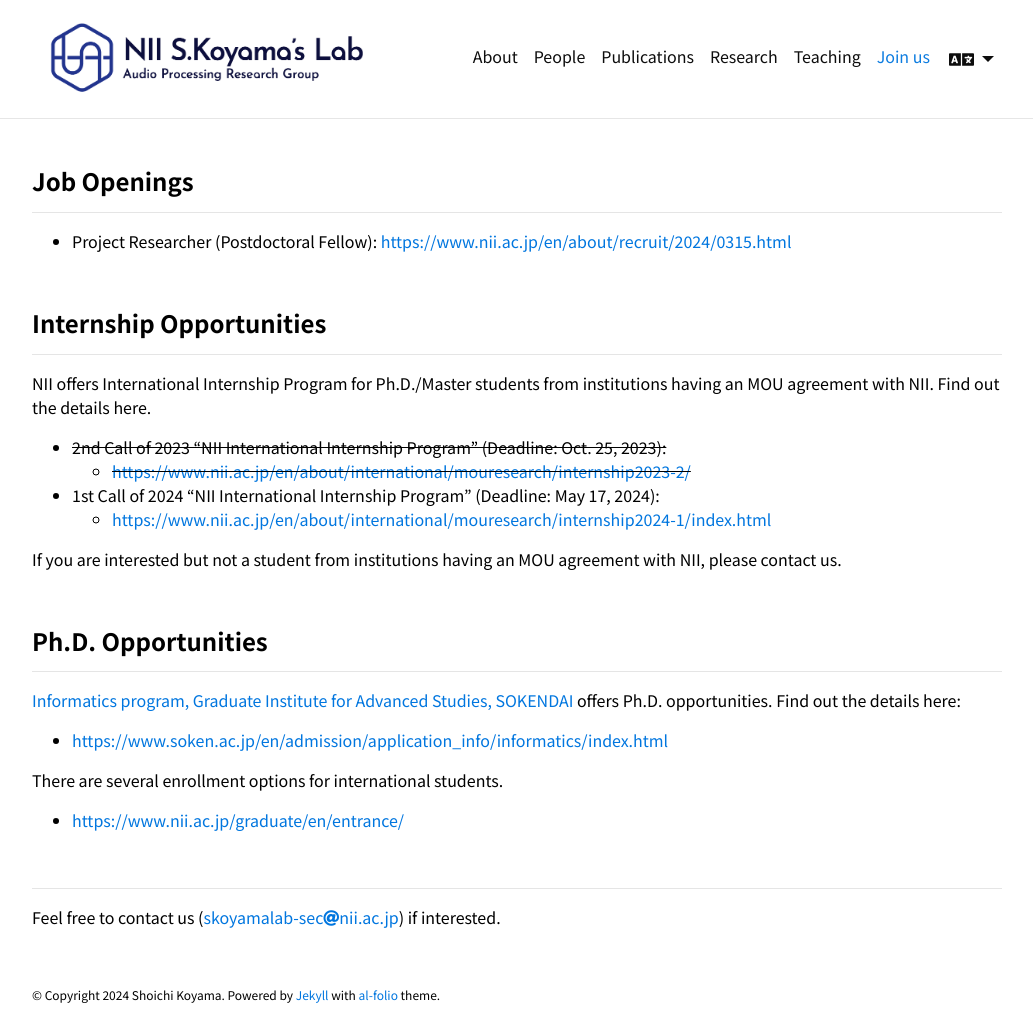
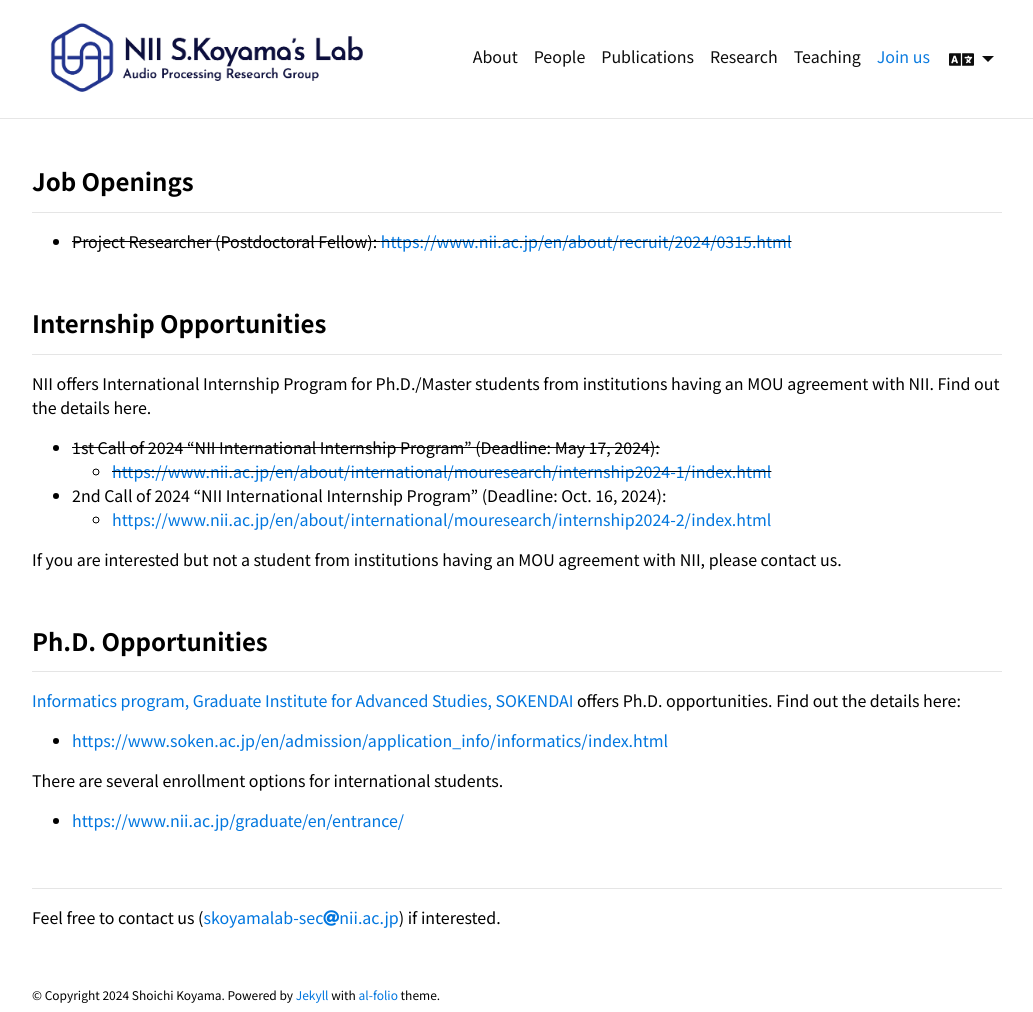
Before and after one commit to skoyamalab/skoyamalab.github.io, a Jekyll site: the page built from _pages/recruitment.md, in a window 1280 px wide and 1012 px high. Shown: the whole window, without its empty margins (123-1156 px from the left). Built offline with Jekyll 4.4.1, drawn with Linux system fonts in a browser that asks for light colours; full-size pictures stand in for the smaller copies a plugin makes; comment, search, counter and statistics services are not loaded; a style sheet for code colours, icons or effects is not loaded.

Commit message:
modified recruitment

```diff
--- a/_pages/recruitment.md
+++ b/_pages/recruitment.md
@@ -12,7 +12,7 @@ nav_order: 5
 
 ---
 
-- Project Researcher (Postdoctoral Fellow): [https://www.nii.ac.jp/en/about/recruit/2024/0315.html](https://www.nii.ac.jp/en/about/recruit/2024/0315.html)
+- ~~Project Researcher (Postdoctoral Fellow): [https://www.nii.ac.jp/en/about/recruit/2024/0315.html](https://www.nii.ac.jp/en/about/recruit/2024/0315.html)~~
 
 <br />
 
@@ -22,10 +22,10 @@ nav_order: 5
 
 NII offers International Internship Program for Ph.D./Master students from institutions having an MOU agreement with NII. Find out the details here.
 
-- ~~2nd Call of 2023 "NII International Internship Program" (Deadline: Oct. 25, 2023):~~
-    - ~~[https://www.nii.ac.jp/en/about/international/mouresearch/internship2023-2/](https://www.nii.ac.jp/en/about/international/mouresearch/internship2023-2/)~~
-- 1st Call of 2024  "NII International Internship Program" (Deadline: May 17, 2024):
-    - [https://www.nii.ac.jp/en/about/international/mouresearch/internship2024-1/index.html](https://www.nii.ac.jp/en/about/international/mouresearch/internship2024-1/index.html)
+- ~~1st Call of 2024  "NII International Internship Program" (Deadline: May 17, 2024):~~
+    - ~~[https://www.nii.ac.jp/en/about/international/mouresearch/internship2024-1/index.html](https://www.nii.ac.jp/en/about/international/mouresearch/internship2024-1/index.html)~~
+- 2nd Call of 2024  "NII International Internship Program" (Deadline: Oct. 16, 2024):
+    - [https://www.nii.ac.jp/en/about/international/mouresearch/internship2024-2/index.html](https://www.nii.ac.jp/en/about/international/mouresearch/internship2024-2/index.html)
 
 If you are interested but not a student from institutions having an MOU agreement with NII, please contact us.
 
```
Also changed, not shown: _news/announcement20240827.md (added, +9 -0 lines), _news/announcement20240902.md (added, +22 -0 lines), _news_ja/announcement20240827.md (added, +9 -0 lines), _news_ja/announcement20240902.md (added, +22 -0 lines), _pages_ja/recruitment.md (+5 -5 lines).
